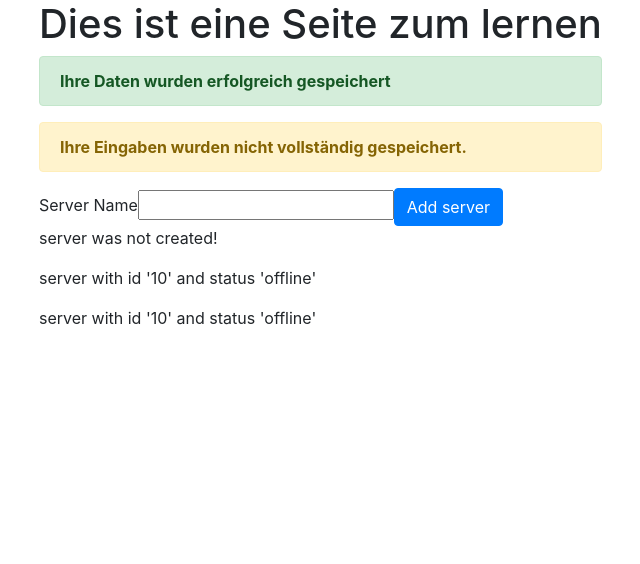
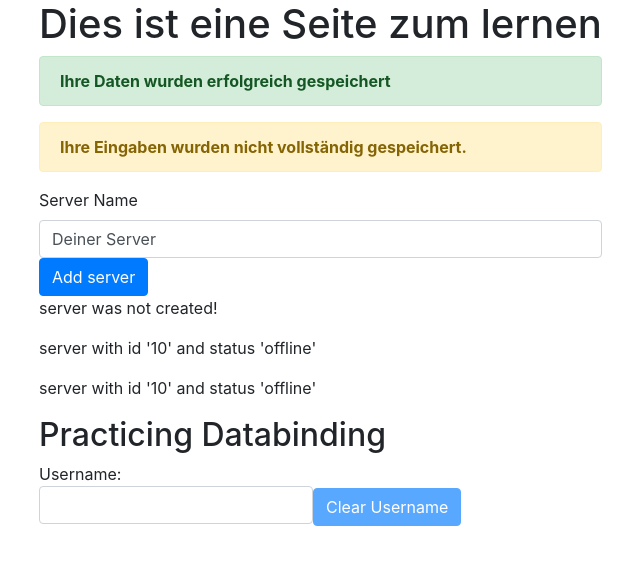
Before and after one commit to lomboz/udemy_angular8, an Angular app: page / in a window 1280 px wide. Shown: the top 564 px of the page, without its empty margins (31-671 px from the left). Built offline with nearby package versions, Linux system fonts and the light colour scheme.

Commit message:
practizing databinding

```diff
--- a/package.json
+++ b/package.json
@@ -20,6 +20,7 @@
     "@angular/platform-browser-dynamic": "^8.0.0",
     "@angular/router": "^8.0.0",
     "bootstrap": "^4.4.1",
+    "component": "^1.1.0",
     "core-js": "^3.4.7",
     "rxjs": "^6.5.4",
     "rxjs-compat": "^6.0.0",
--- a/src/app/app.component.html
+++ b/src/app/app.component.html
@@ -5,7 +5,7 @@
       <app-success-alert></app-success-alert>
       <app-warning-alert></app-warning-alert>
       <app-servers></app-servers>
-
+      <app-user></app-user>
     </div>
   </div>
 </div>
--- a/src/app/app.module.ts
+++ b/src/app/app.module.ts
@@ -8,6 +8,7 @@ import { WarningAlertComponent } from './warning-alert/warning-alert.component';
 import { SuccessAlertComponent } from './success-alert/success-alert.component';
 import { ServersComponent } from './servers/servers.component';
 import { ServerComponent } from './server/server.component';
+import { UserComponent } from './user/user.component';
 
 @NgModule({
   declarations: [
@@ -15,7 +16,8 @@ import { ServerComponent } from './server/server.component';
     WarningAlertComponent,
     SuccessAlertComponent,
     ServersComponent,
-    ServerComponent
+    ServerComponent,
+    UserComponent
   ],
   imports: [
     BrowserModule,
--- a/src/app/servers/servers.component.html
+++ b/src/app/servers/servers.component.html
@@ -1,10 +1,13 @@
 <label>Server Name</label>
-<input type="text" (input)="onUpdateServerName($event)">
+<input type="text"
+    class="form-control"
+    [(ngModel)]="serverName">
 <button class="btn btn-primary"
     [disabled]="!allowNewServer"
     (click)="onCreateServer()">Add server</button>
+
 <p>{{serverCreationStatus}}</p>
-<p>{{serverName}}</p>
+
 
 <app-server></app-server>
 <app-server></app-server>
--- a/src/app/servers/servers.component.ts
+++ b/src/app/servers/servers.component.ts
@@ -10,7 +10,7 @@ export class ServersComponent implements OnInit {
 
   allowNewServer = false;
   serverCreationStatus = 'server was not created!';
-  serverName = '';
+  serverName = 'Deiner Server';
 
   constructor() {
     setTimeout( () => {
@@ -22,11 +22,7 @@ export class ServersComponent implements OnInit {
   }
 
   onCreateServer() {
-    this.serverCreationStatus = 'Server was created';
+    this.serverCreationStatus = 'Server was created! Name is ' + this.serverName;
   }
 
-  onUpdateServerName(event: Event) {
-    console.log(event);
-    this.serverName = (<HTMLInputElement>event.target).value;
-  }
 }
--- /dev/null
+++ b/src/app/user/user.component.html
@@ -0,0 +1,13 @@
+<h2>Practicing Databinding</h2>
+<label>Username:
+    <input type="text"
+    class="form-control"
+    [(ngModel)]="username">
+</label>
+
+<button type="button"
+    class="btn btn-primary"
+    [disabled]="checkUsername()"
+    (click)="clearUsername()">Clear Username</button>
+
+    <p>{{username}}</p>
--- /dev/null
+++ b/src/app/user/user.component.ts
@@ -0,0 +1,24 @@
+import { Component, OnInit } from '@angular/core';
+
+@Component({
+  selector: 'app-user',
+  templateUrl: './user.component.html',
+  styleUrls: ['./user.component.css']
+})
+export class UserComponent implements OnInit {
+
+  username = '';
+
+  constructor() { }
+
+  ngOnInit() {
+  }
+
+  clearUsername() {
+    this.username = '';
+  }
+
+  checkUsername() {
+    return this.username === '';
+  }
+}
```
Also changed, not shown: src/app/user/user.component.css (added), 1 other file (tests, documents, lock files or other folders).
